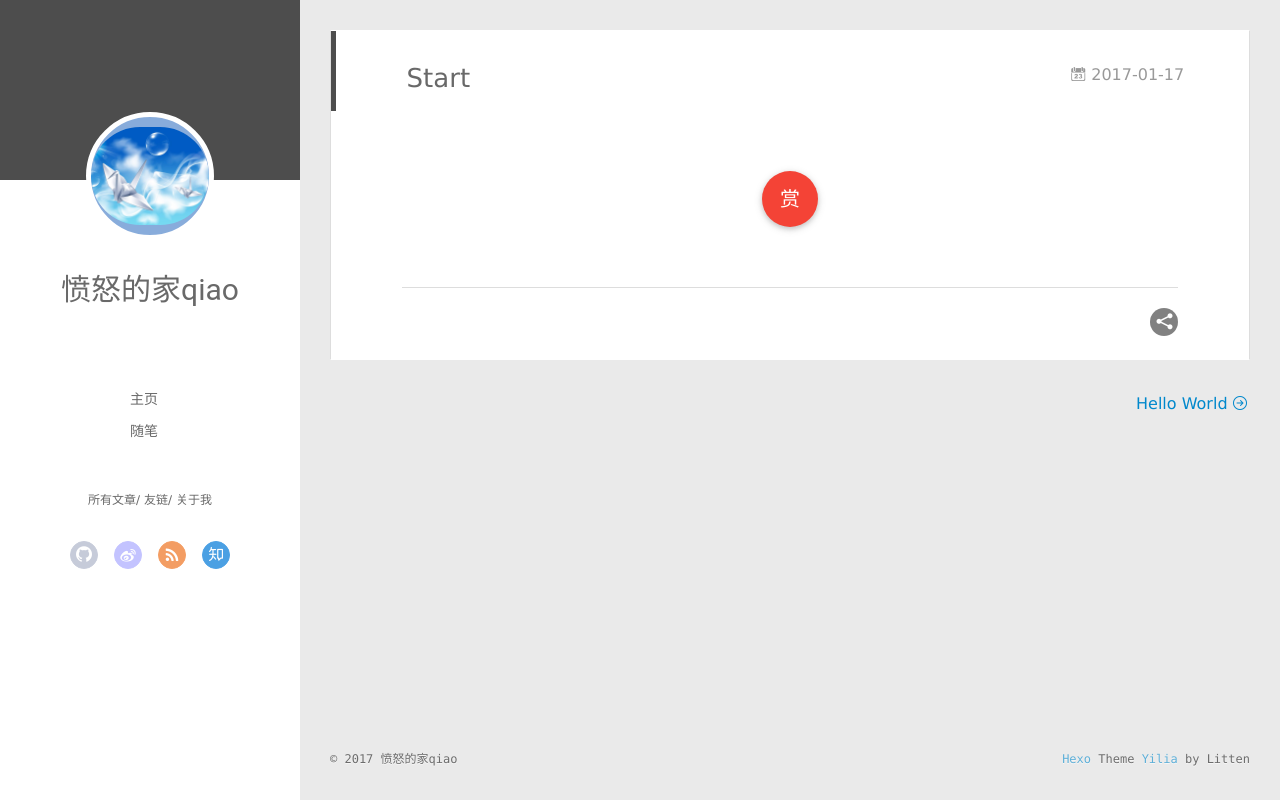
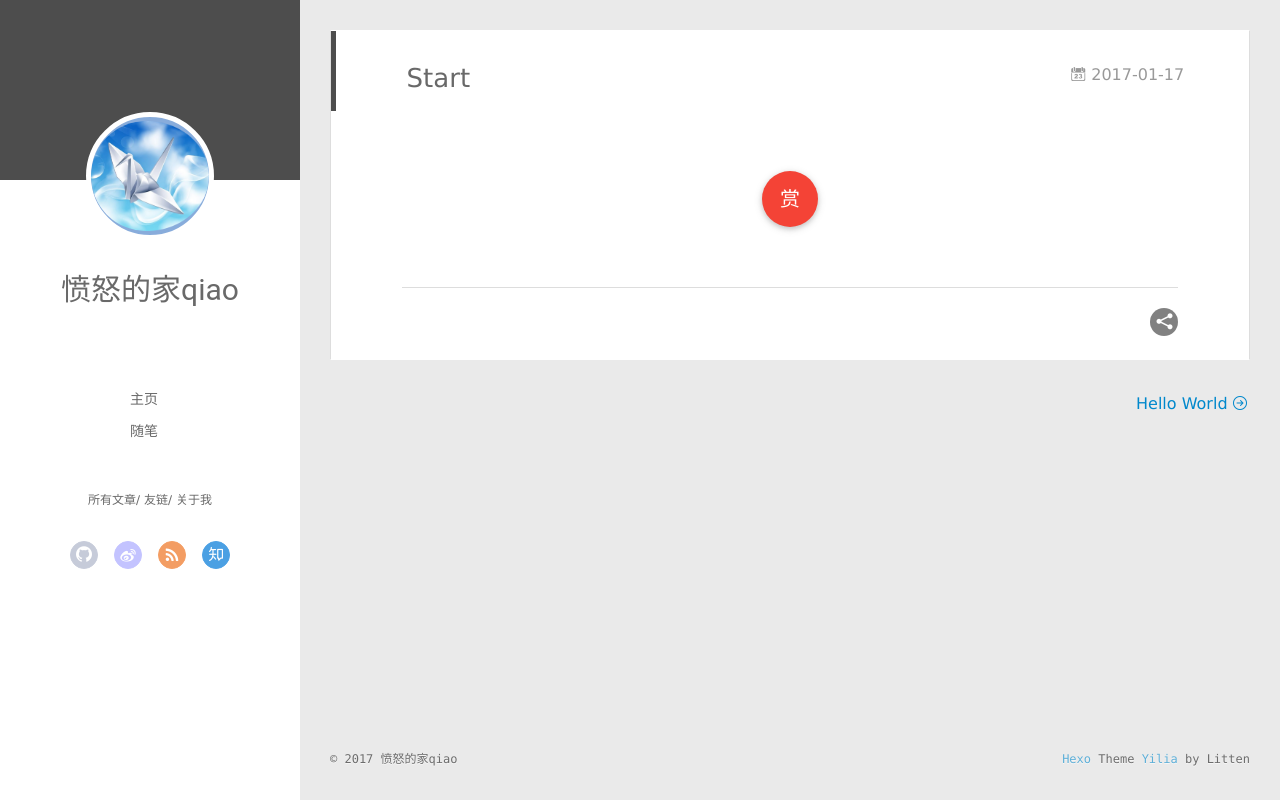
Before and after one commit to FightingWay/FightingWay.github.io, a plain HTML site: page 2017/01/17/Start/index.html in a window 1280 px wide. Drawn offline with Linux system fonts and the light colour scheme; no server answers.

Commit message:
Site updated: 2017-01-17 23:51:13

```diff
--- a/2017/01/17/Start/index.html
+++ b/2017/01/17/Start/index.html
@@ -43,7 +43,7 @@
 <div class="intrude-less">
 	<header id="header" class="inner">
 		<a href="/" class="profilepic">
-			<img src="/uploads/pic.jpg" class="js-avatar">
+			<img src="/uploads/pic.png" class="js-avatar">
 		</a>
 		<hgroup>
 		  <h1 class="header-author"><a href="/">愤怒的家qiao</a></h1>
@@ -101,7 +101,7 @@
 	<div class="intrude-less">
 		<header id="header" class="inner">
 			<div class="profilepic">
-				<img src="/uploads/pic.jpg" class="js-avatar">
+				<img src="/uploads/pic.png" class="js-avatar">
 			</div>
 			<hgroup>
 			  <h1 class="header-author js-header-author">愤怒的家qiao</h1>
```
Also changed, not shown: 2017/01/17/hello-world/index.html (+2 -2 lines), Study/index.html (+2 -2 lines), archives/2017/01/index.html (+2 -2 lines), archives/2017/index.html (+2 -2 lines), archives/index.html (+2 -2 lines), index.html (+2 -2 lines).
